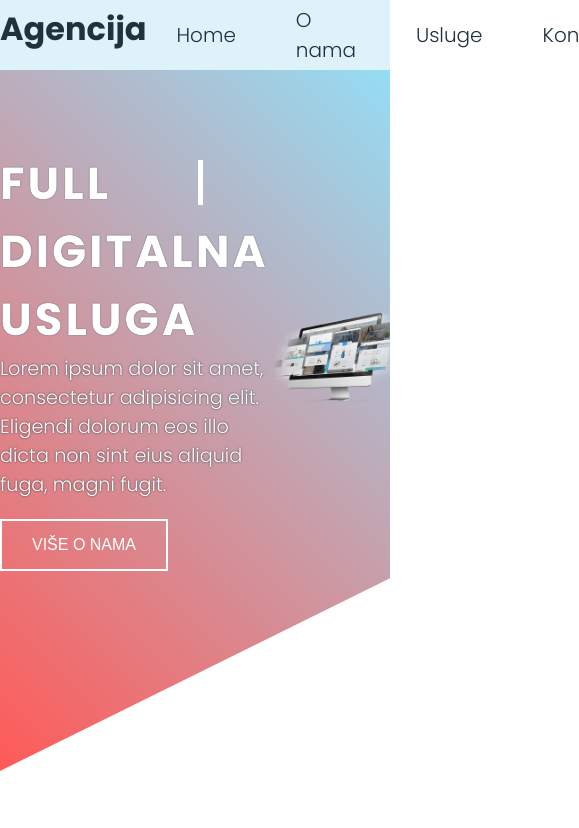
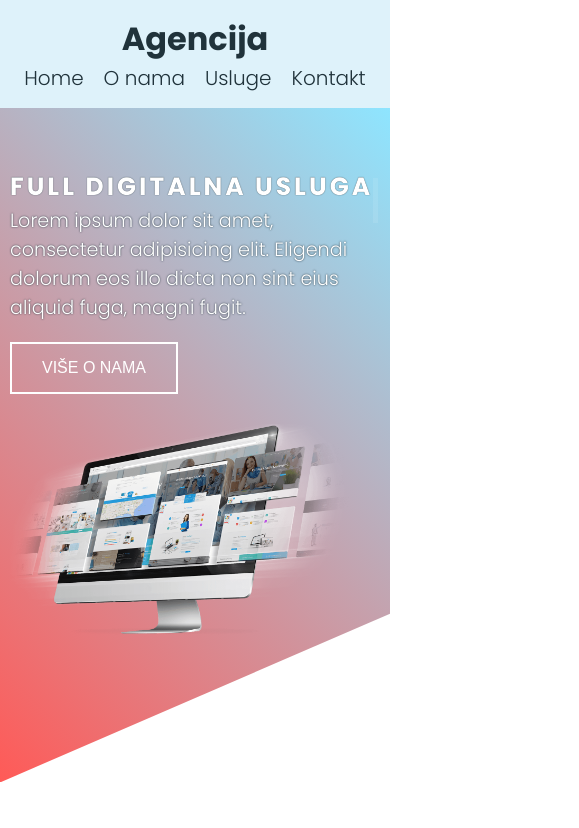
Before and after one commit to slobodanmiric/agencija, a plain HTML site: page index.html in a window 390 px wide. Shown: the top 828 px of the page, 579 px wide, since content can reach past the window. Drawn offline with nearby package versions, Linux system fonts and the light colour scheme.

Commit message:
zavrsen projekat

```diff
--- a/index.html
+++ b/index.html
@@ -105,6 +105,13 @@
         </div>
     </footer>
 
+    <!-- bottomBar -->
+    <section class="bottombar">
+        <div class="container">
+            <p>&copy;2020. Made by WEBCON.RS</p>
+        </div>
+    </section>
+
     <script src="https://code.jquery.com/jquery-3.5.1.js" integrity="sha256-QWo7LDvxbWT2tbbQ97B53yJnYU3WhH/C8ycbRAkjPDc=" crossorigin="anonymous"></script>
     <script src="main.js"></script>
 </body>
--- a/style.css
+++ b/style.css
@@ -6,9 +6,9 @@
     --svetloPlava: #8ee5ff;
     --svetloSiva: #def2fa;
     --tamnoCrvena: #ff5a57;
-    --svetloCrvena: #ff9b9a;
+/*    --svetloCrvena: #ff9b9a;*/
     --bela: #fff;
-    --text: #333;
+/*    --text: #333;*/
     --fontFamily: 'Poppins', sans-serif;
     --fontSize: 16px;
     --transition: .4s ease;
@@ -130,6 +130,7 @@ header
 .mainHeader .container {
     display: flex;
     align-items: center;
+    flex-wrap: wrap;
 }
 .mainHeader article:first-child {
     flex: 0 0 60%;
@@ -181,6 +182,7 @@ onama
     display: flex;
     align-items: center;
     justify-content: space-between;
+    flex-wrap: wrap;
 }
 #onama img {
     width: 100%;
@@ -206,6 +208,7 @@ usluge
 #usluge .container {
     display: flex;
     justify-content: space-between;
+    flex-wrap: wrap;
 }
 #usluge article {
     flex: 0 0 30%;
@@ -253,6 +256,7 @@ footer .container {
     justify-content: space-between;
     align-items: center;
     line-height: 3;
+    flex-wrap: wrap;
 }
 footer .container article:first-child {
     flex: 0 0 55%;
@@ -273,3 +277,56 @@ footer h2 + p {
     font-size: 1.2rem;
     text-align: center;
 }
+/***************
+bottombar
+***************/
+.bottombar {
+    background: var(--svetloSiva);
+    text-align: center;
+    padding: 20px;
+}
+/***************
+R E S P O N S I V E
+***************/
+@media(max-width:768px) {
+    .container {
+        padding: 10px;
+    }
+    nav {
+        position: static;
+    }
+    nav .container {
+        flex-direction: column;
+        flex-wrap: wrap;
+    }
+    .logo {
+        display: block;
+        margin: auto;
+    }
+    nav ul {
+        display: flex;
+        justify-content: center;
+    }
+    nav ul li {
+        margin: 0 10px;
+    }
+    .tipkajuciNaslov {
+        font-size: 25px;
+    }
+    .mainHeader article:first-child,
+    .mainHeader article:last-child,
+    #onama article:first-child,
+    #onama article:last-child,
+    #usluge article,
+    footer .container article:first-child,
+    footer .container article:last-child {
+        flex: 0 0 100%;
+        margin-bottom: 30px;
+    }
+    .mainHeader {
+        padding: 50px 0 100px 0;
+    }
+    footer {
+        padding: 250px 0 50px 0;
+    }
+}
```
